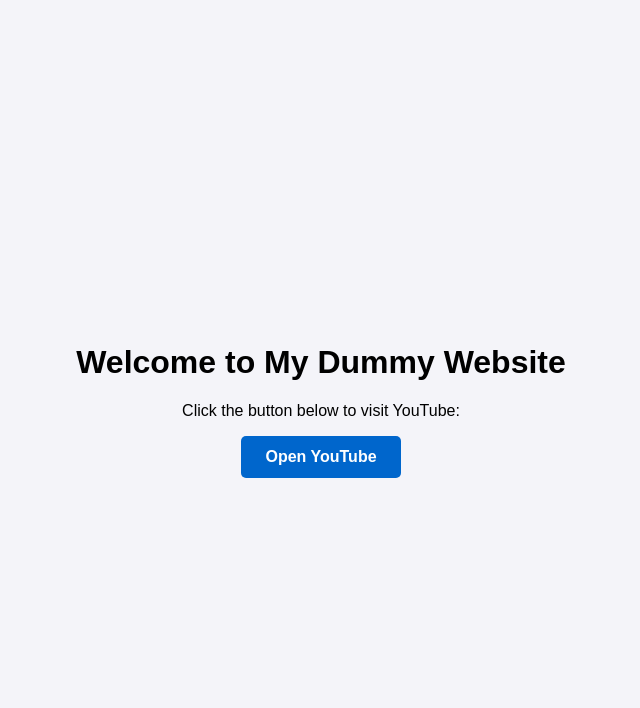
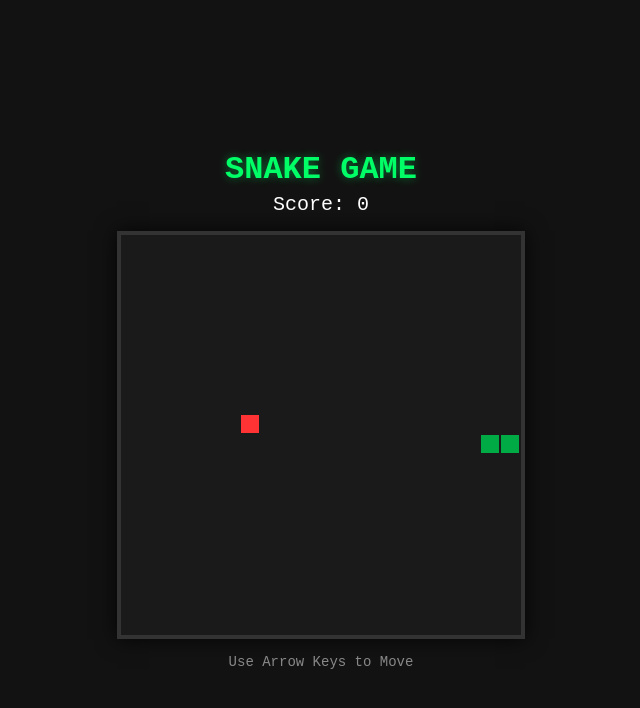
Before and after one commit to loaiatef757-hub/test, a plain HTML site: page index.html in a window 1280 px wide. Shown: the whole page, without its empty margins (319-959 px from the left). Drawn offline with Linux system fonts and the light colour scheme.

Commit message:
Update index.html

```diff
--- a/index.html
+++ b/index.html
@@ -3,47 +3,184 @@
 <head>
     <meta charset="UTF-8">
     <meta name="viewport" content="width=device-width, initial-scale=1.0">
-    <title>My Dummy Website</title>
+    <title>Retro Snake Game</title>
     <style>
         body {
-            font-family: Arial, sans-serif;
+            background-color: #121212;
+            color: #ffffff;
+            font-family: 'Courier New', Courier, monospace;
             display: flex;
+            flex-direction: column;
+            align-items: center;
             justify-content: center;
-            align-items: center;
             height: 100vh;
             margin: 0;
-            background-color: #f4f4f9;
         }
-        .container {
-            text-align: center;
+        h1 {
+            margin-bottom: 5px;
+            color: #00ff66;
+            text-shadow: 0 0 10px rgba(0, 255, 102, 0.4);
         }
-        .youtube-btn {
-            background-color: #0066cc; /* Changed to blue */
-            color: white;
-            padding: 12px 24px;
-            font-size: 16px;
-            font-weight: bold;
-            border: none;
-            border-radius: 5px;
-            cursor: pointer;
-            text-decoration: none;
-            display: inline-block;
-            transition: background 0.3s ease;
+        #score-board {
+            font-size: 20px;
+            margin-bottom: 15px;
         }
-        .youtube-btn:hover {
-            background-color: #004999; /* Darker blue on hover */
+        canvas {
+            border: 4px solid #333;
+            background-color: #1a1a1a;
+            box-shadow: 0 0 20px rgba(0, 0, 0, 0.8);
+        }
+        .instructions {
+            margin-top: 15px;
+            font-size: 14px;
+            color: #888;
         }
     </style>
 </head>
 <body>
 
-    <div class="container">
-        <h1>Welcome to My Dummy Website</h1>
-        <p>Click the button below to visit YouTube:</p>
+    <h1>SNAKE GAME</h1>
+    <div id="score-board">Score: <span id="score">0</span></div>
 
-        <!-- The link styled as a blue button, opening YouTube in a new tab -->
-        <a href="https://www.youtube.com/" target="_blank" class="youtube-btn">Open YouTube</a>
-    </div>
+    <canvas id="gameCanvas" width="400" height="400"></canvas>
 
+    <div class="instructions">Use Arrow Keys to Move</div>
+
+    <script>
+        const canvas = document.getElementById("gameCanvas");
+        const ctx = canvas.getContext("2d");
+
+        const gridSize = 20;
+        const tileCount = canvas.width / gridSize;
+
+        let snake = [
+            { x: 10, y: 10 },
+            { x: 9, y: 10 },
+            { x: 8, y: 10 }
+        ];
+        let food = { x: 5, y: 5 };
+        let dx = 1;
+        let dy = 0;
+        let score = 0;
+        let changingDirection = false; // Prevents fast double-click self-collision bugs
+
+        // Listen for keyboard directions
+        document.addEventListener("keydown", changeDirection);
+
+        function main() {
+            if (hasGameEnded()) {
+                alert("Game Over! Final Score: " + score);
+                resetGame();
+            }
+
+            changingDirection = false;
+            clearCanvas();
+            drawFood();
+            moveSnake();
+            drawSnake();
+        }
+
+        // Run the game loop every 100 milliseconds
+        setInterval(main, 100);
+        generateFood();
+
+        function clearCanvas() {
+            ctx.fillStyle = "#1a1a1a";
+            ctx.fillRect(0, 0, canvas.width, canvas.height);
+        }
+
+        function drawSnake() {
+            snake.forEach((part, index) => {
+                ctx.fillStyle = index === 0 ? "#00ff66" : "#00aa44";
+                ctx.fillRect(part.x * gridSize, part.y * gridSize, gridSize - 2, gridSize - 2);
+            });
+        }
+
+        function moveSnake() {
+            const head = { x: snake[0].x + dx, y: snake[0].y + dy };
+            snake.unshift(head);
+
+            if (head.x === food.x && head.y === food.y) {
+                score += 10;
+                document.getElementById("score").innerText = score;
+                generateFood();
+            } else {
+                snake.pop();
+            }
+        }
+
+        function generateFood() {
+            food.x = Math.floor(Math.random() * tileCount);
+            food.y = Math.floor(Math.random() * tileCount);
+
+            // Make sure food doesn't spawn directly on top of the snake
+            snake.forEach(part => {
+                if (part.x === food.x && part.y === food.y) generateFood();
+            });
+        }
+
+        function drawFood() {
+            ctx.fillStyle = "#ff3333";
+            ctx.fillRect(food.x * gridSize, food.y * gridSize, gridSize - 2, gridSize - 2);
+        }
+
+        function changeDirection(event) {
+            const keyPressed = event.keyCode;
+            const LEFT = 37;
+            const UP = 38;
+            const RIGHT = 39;
+            const DOWN = 40;
+
+            if (changingDirection) return;
+
+            if (keyPressed === LEFT && dx === 0) {
+                dx = -1; dy = 0;
+                changingDirection = true;
+            }
+            if (keyPressed === UP && dy === 0) {
+                dx = 0; dy = -1;
+                changingDirection = true;
+            }
+            if (keyPressed === RIGHT && dx === 0) {
+                dx = 1; dy = 0;
+                changingDirection = true;
+            }
+            if (keyPressed === DOWN && dy === 0) {
+                dx = 0; dy = 1;
+                changingDirection = true;
+            }
+        }
+
+        function hasGameEnded() {
+            const head = snake[0];
+
+            // Wall collisions
+            const hitLeftWall = head.x < 0;
+            const hitRightWall = head.x >= tileCount;
+            const hitToptWall = head.y < 0;
+            const hitBottomWall = head.y >= tileCount;
+
+            if (hitLeftWall || hitRightWall || hitToptWall || hitBottomWall) return true;
+
+            // Self collisions
+            for (let i = 4; i < snake.length; i++) {
+                if (snake[i].x === head.x && snake[i].y === head.y) return true;
+            }
+            return false;
+        }
+
+        function resetGame() {
+            snake = [
+                { x: 10, y: 10 },
+                { x: 9, y: 10 },
+                { x: 8, y: 10 }
+            ];
+            dx = 1;
+            dy = 0;
+            score = 0;
+            document.getElementById("score").innerText = score;
+            generateFood();
+        }
+    </script>
 </body>
 </html>
```
